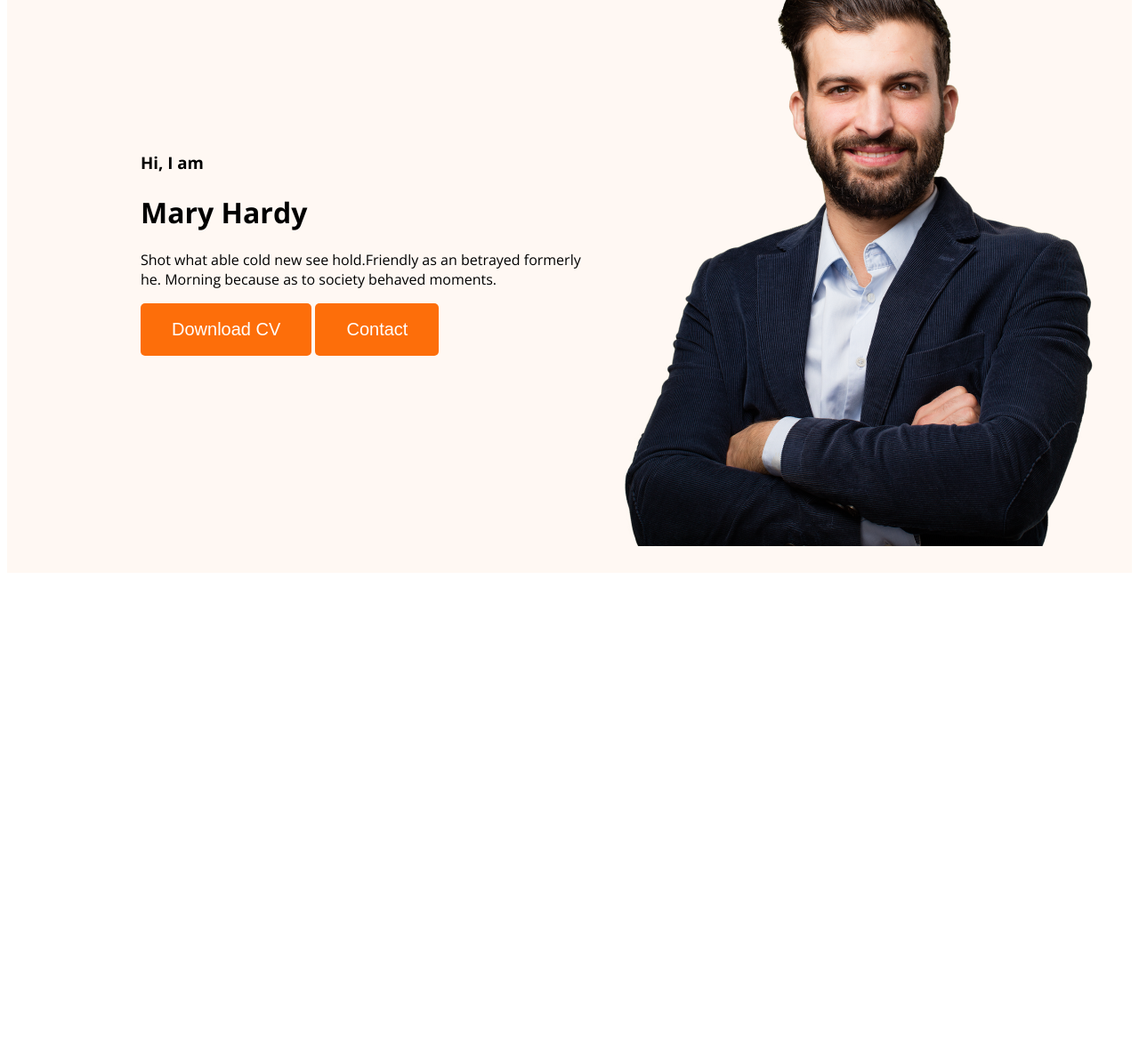
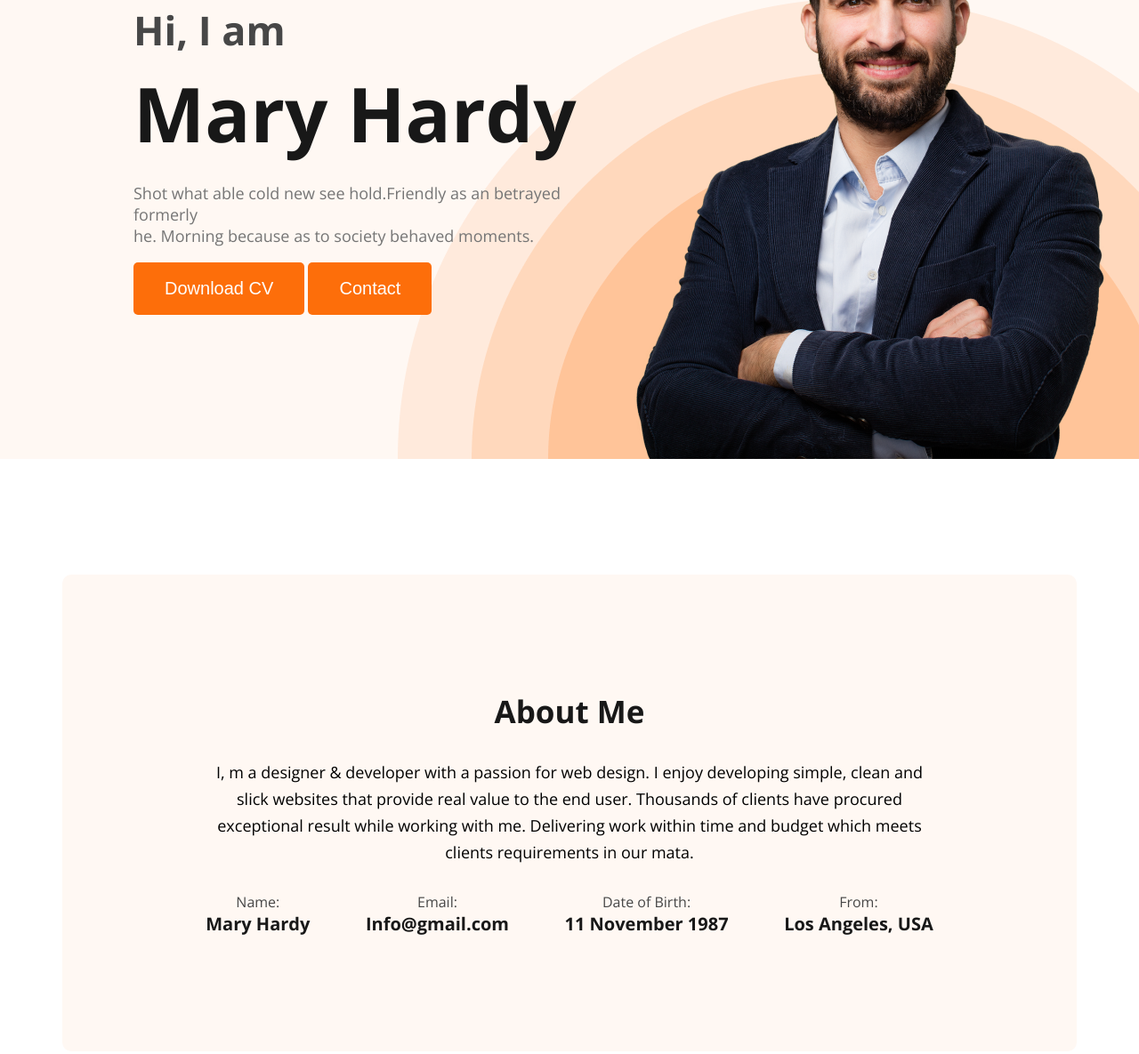
Before and after one commit to LubabaSultana25/Lubaba-webPortfolio, a plain HTML site: page index.html in a window 1280 px wide. Shown: the part 251-1436 px from the top of the page at 89% size. Before the commit the page ends 903 px from the top, so only its background shows below. Drawn offline with nearby package versions, Linux system fonts and the light colour scheme.

Commit message:
about section complete

```diff
--- a/css/style.css
+++ b/css/style.css
@@ -1,4 +1,8 @@
 /* Shared style */
+* {
+    margin: 0;
+}
+
 body {
     font-family: 'Open Sans', sans-serif;
 
@@ -15,6 +19,7 @@ body {
     color: white;
     border: 0;
     font-size: 20px;
+
 
 }
 
@@ -53,15 +58,94 @@ nav a {
 /* Header related style */
 .header-class {
     background-color: #FFF8F3;
+    background-image: url(../images/header_bg.png);
+    background-repeat: no-repeat;
+    background-position: bottom right;
 }
 
 .banner {
-    padding: 30px 30px 30px 150px;
+    padding: 30px 30px 0px 150px;
+    justify-content: space-between;
     display: flex;
     align-items: center;
 }
 
-.banner.profile-pic {
-    width: 500px;
-    align-items: end;
+.profile-pic {
+    width: 584px;
+    height: 676px;
+    /* align-items: end; */
+
 }
+
+.banner-greeting {
+    font-size: 45px;
+    color: #474747;
+    margin-bottom: 0;
+}
+
+.banner-title {
+    font-size: 85px;
+    color: #181818;
+    font-weight: 700;
+    margin-top: 5px;
+}
+
+.banner-description {
+    font-size: 18px;
+    color: #757575;
+    padding-top: 20px;
+    padding-bottom: 18px;
+}
+
+/* main section */
+.main {
+    max-width: 1140px;
+    margin: 0 auto;
+    /* background-color: #FFF8F3; */
+}
+
+.section-title {
+    text-align: center;
+    color: #181818;
+    font-size: 35px;
+}
+
+.section-description {
+    /* align-items: le; */
+    text-align: center;
+    font-size: 18px;
+    line-height: 30px;
+    margin: 30px;
+}
+
+/* about section */
+.about {
+    background-color: #FFF8F3;
+    padding: 130px;
+    border-radius: 10px;
+    margin: 130px 0;
+
+}
+
+.about-info-container {
+    display: flex;
+    justify-content: space-around;
+
+}
+
+.about-info {
+    text-align: center;
+
+}
+
+.info-title {
+    color: #474747;
+    font-weight: 400;
+}
+
+.info-description {
+    color: #181818;
+    font-weight: 600;
+
+    font-size: 20px;
+}
--- a/index.html
+++ b/index.html
@@ -25,7 +25,8 @@
             <div class="banner-content">
                 <h3 class="banner-greeting">Hi, I am</h3>
                 <h1 class="banner-title">Mary Hardy</h1>
-                <p>Shot what able cold new see hold.Friendly as an betrayed formerly <br> he. Morning because as to
+                <p class="banner-description">Shot what able cold new see hold.Friendly as an betrayed formerly <br> he.
+                    Morning because as to
                     society
                     behaved moments.</p>
                 <button class="btn-primary">Download CV</button>
@@ -34,7 +35,34 @@
             <img class="profile-pic" src="images/hardy.png" alt="">
         </div>
     </header>
-    <main>
+    <main class="main">
+        <section class="about">
+            <h3 class="section-title">About Me</h3>
+            <p class="section-description">I, m a designer & developer with a passion for web design. I enjoy developing
+                simple, clean and slick websites that provide real value to the end user. Thousands of clients have
+                procured exceptional result while working with me. Delivering work within time and budget which meets
+                clients requirements in our mata.</p>
+
+            <div class="about-info-container">
+                <div class="about-info">
+                    <h4 class="info-title">Name:</h4>
+                    <p class="info-description">Mary Hardy</p>
+                </div>
+                <div class="about-info">
+                    <h4 class="info-title">Email:</h4>
+                    <p class="info-description">Info@gmail.com</p>
+                </div>
+                <div class="about-info">
+                    <h4 class="info-title">Date of Birth:</h4>
+                    <p class="info-description">11 November 1987</p>
+                </div>
+                <div class="about-info">
+                    <h4 class="info-title">From:</h4>
+                    <p class="info-description">
+                        Los Angeles, USA</p>
+                </div>
+            </div>
+        </section>
 
     </main>
     <footer>
```
